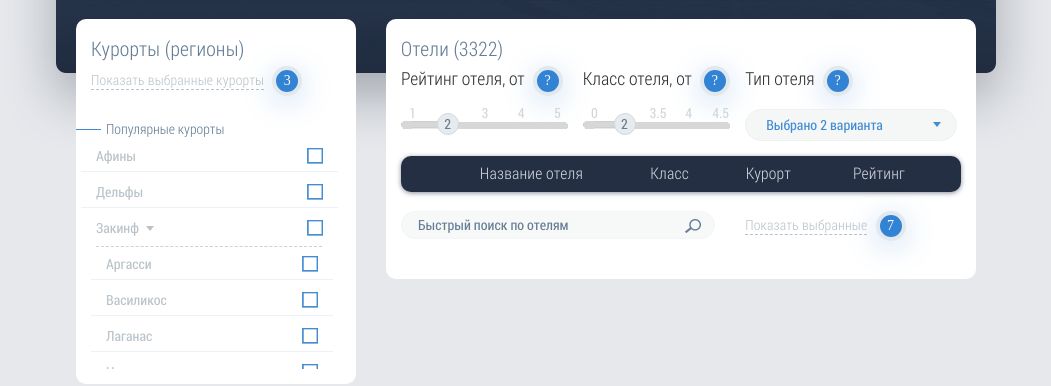
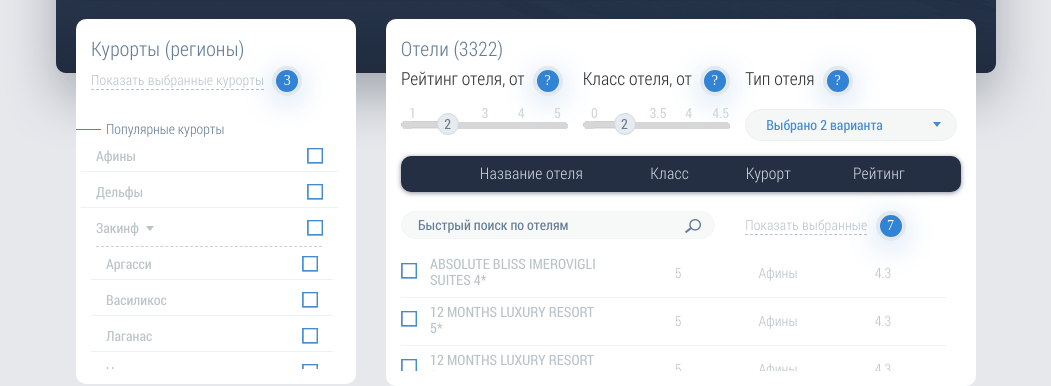
Before and after one commit to atgpro/point, a PHP site: page / in a window 1280 px wide. Shown: the part 749-1135 px from the top of the page, without its empty margins (114-1165 px from the left). Run offline with PHP 8.4, Linux system fonts and the light colour scheme; lists and menus that the app fills with data are empty; style sheets or scripts are compiled from the project's sources; some libraries are stand-ins or nearby versions; some web fonts are replaced.

Commit message:
сверстал таблицу

```diff
--- a/index.php
+++ b/index.php
@@ -184,8 +184,68 @@
                 </div>
               </div>
               <div class="col-xs-5">
-               <a href="#" class="dashed-link show-choosen"><span>Показать выбранные</span> <span class="indicator">7</span></a>
+               <a href="#" class="dashed-link show-choosen-vars"><span>Показать выбранные</span> <span class="indicator">7</span></a>
               </div>
+            </div>
+
+            <div class="scrollable-table-wrapper scroll1">
+              <table class="scrollable-table">
+                <tr>
+                  <td>
+                    <label class="check-group">
+                      <input class="icheck-input" type="checkbox" name="iCheck">
+                      <span>ABSOLUTE BLISS IMEROVIGLI SUITES 4*</span>
+                    </label>
+                  </td>
+                  <td>5</td>
+                  <td>Афины</td>
+                  <td>4.3</td>
+                </tr>
+                <tr>
+                  <td>
+                    <label class="check-group">
+                      <input class="icheck-input" type="checkbox" name="iCheck">
+                      <span>12 MONTHS LUXURY RESORT 5*</span>
+                    </label>
+                  </td>
+                  <td>5</td>
+                  <td>Афины</td>
+                  <td>4.3</td>
+                </tr>
+                <tr>
+                  <td>
+                    <label class="check-group">
+                      <input class="icheck-input" type="checkbox" name="iCheck">
+                      <span>12 MONTHS LUXURY RESORT 5*</span>
+                    </label>
+                  </td>
+                  <td>5</td>
+                  <td>Афины</td>
+                  <td>4.3</td>
+                </tr>
+                <tr>
+                  <td>
+                    <label class="check-group">
+                      <input class="icheck-input" type="checkbox" name="iCheck">
+                      <span>12 MONTHS LUXURY RESORT 5*</span>
+                    </label>
+                  </td>
+                  <td>5</td>
+                  <td>Афины</td>
+                  <td>4.3</td>
+                </tr>
+                <tr>
+                  <td>
+                    <label class="check-group">
+                      <input class="icheck-input" type="checkbox" name="iCheck">
+                      <span>12 MONTHS LUXURY RESORT 5*</span>
+                    </label>
+                  </td>
+                  <td>5</td>
+                  <td>Афины</td>
+                  <td>4.3</td>
+                </tr>
+              </table>
             </div>
 
 
--- a/less/style.less
+++ b/less/style.less
@@ -729,6 +729,7 @@ h1 {
 	    font-size: 14px;
 	    width: 266px;
 	    cursor: pointer;
+	    outline: none;
 
 	    &::-webkit-input-placeholder {color:#657d95;}
 		&::-moz-placeholder          {color:#657d95;}
@@ -742,3 +743,66 @@ h1 {
 	    padding-left: 0px;
 	}
 }
+
+.show-choosen-vars {
+	margin-bottom: 0px;
+    letter-spacing: 0.2px;
+    display: block;
+}
+
+.scrollable-table-wrapper {
+	height: 130px;
+    overflow-y: auto;
+}
+
+.scrollable-table {
+	margin-top: 9px;
+	color: #b9c3c8;
+    font-size: 14.22px;
+
+	.check-group {
+	    margin-bottom: 0px;
+	    border-bottom: 0px;
+	    padding-left: 27px;
+
+		.icheckbox_futurico {
+		    float: none;
+		    margin-top: 0px;
+		    margin-left: -27px;
+		}
+
+		span {
+		    color: #b9c3c8;
+		    font-size: 14.22px;
+		    text-transform: uppercase;
+		    font-family: 'RobotoCondensed-Regular';
+	        display: inline-block;
+		    line-height: 16px;
+		}
+	}
+
+	td {
+	    padding-bottom: 6px;
+		border-bottom: 1px solid #ebf3f7;
+		padding-top: 6px;
+	}
+
+	td:nth-child(1) {
+        width: 218px;
+	}
+
+	td:nth-child(2) {
+	    width: 118px;
+	    text-align: center;
+	}
+
+	td:nth-child(3) {
+        width: 82px;
+	    text-align: center;
+	}
+
+	td:nth-child(4) {
+		width: 128px;
+	    text-align: center;
+	}
+}
```
